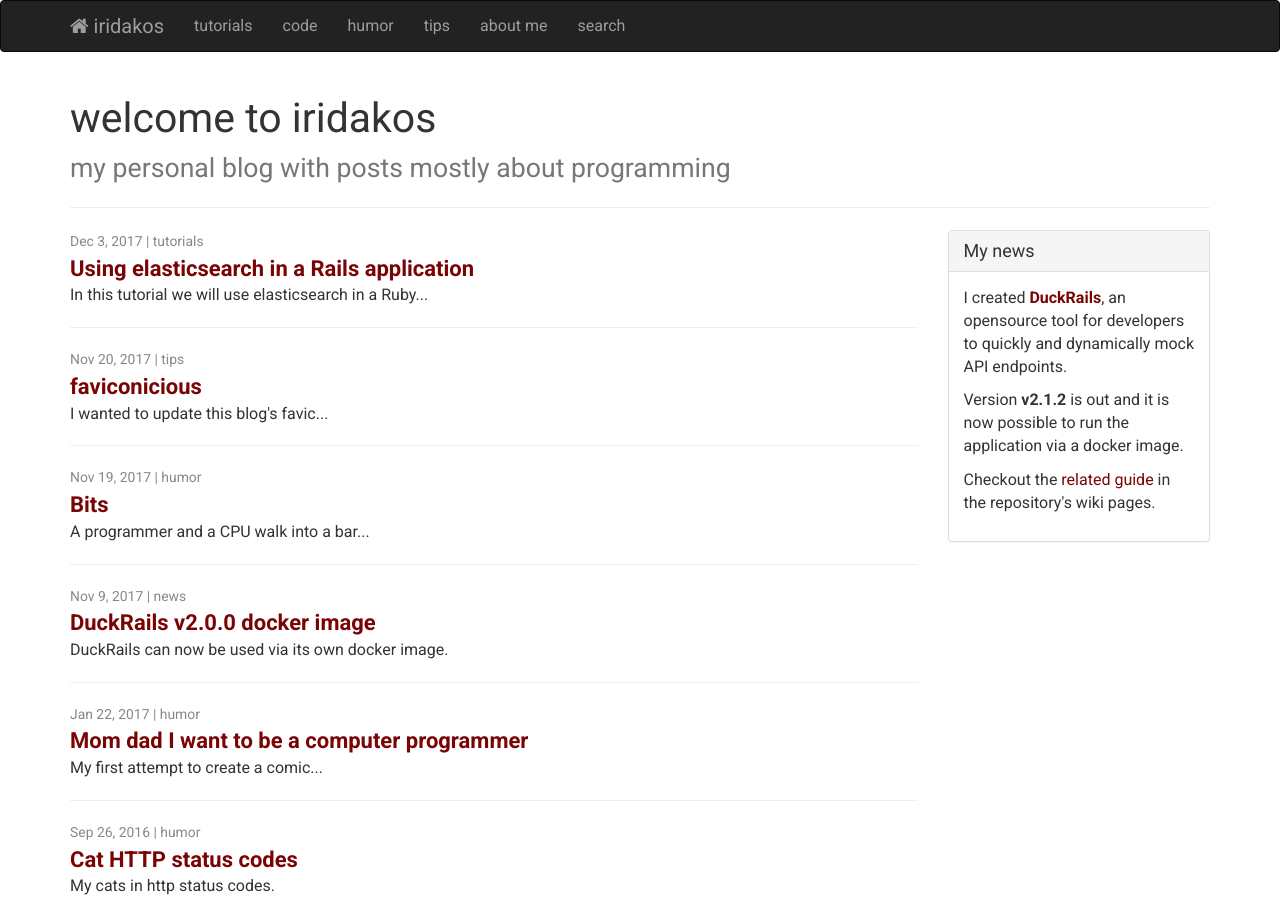
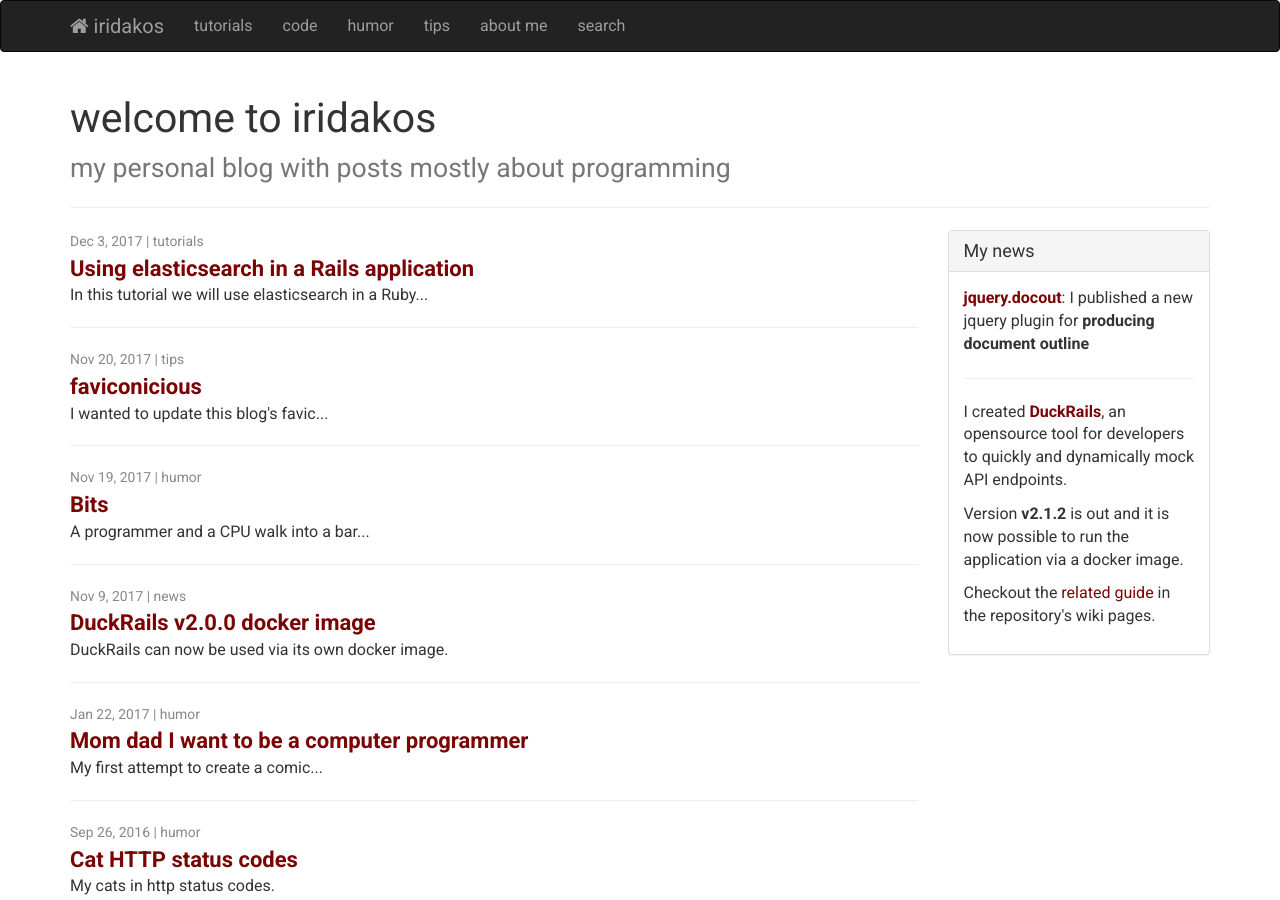
Before and after one commit to iridakos/iridakos.github.io, a Jekyll site: the page built from index.html, in a window 1280 px wide and 900 px high. Built offline with Jekyll 4.4.1, drawn with Linux system fonts in a browser that asks for light colours; nearby versions of some CDN libraries; the list of posts is cut into pages by our own code; comment, search, counter and statistics services are not loaded.

Commit message:
Update news.html

```diff
--- a/_includes/news.html
+++ b/_includes/news.html
@@ -4,6 +4,10 @@
     </div>
 
     <div class="panel-body">
+        <p><a href="https://github.com/iridakos/jquery.docout" target="_blank"><strong>jquery.docout</strong></a>: I published a new jquery plugin for <strong>producing document outline</strong></p>
+
+        <hr/>
+
         <p>I created <strong><a href="https://github.com/iridakos/duckrails">DuckRails</a></strong>, an opensource tool for developers to quickly and dynamically mock API endpoints.</p>
 
         <p>Version <strong>v2.1.2</strong> is out and it is now possible to run the application via a docker image.</p>
```
